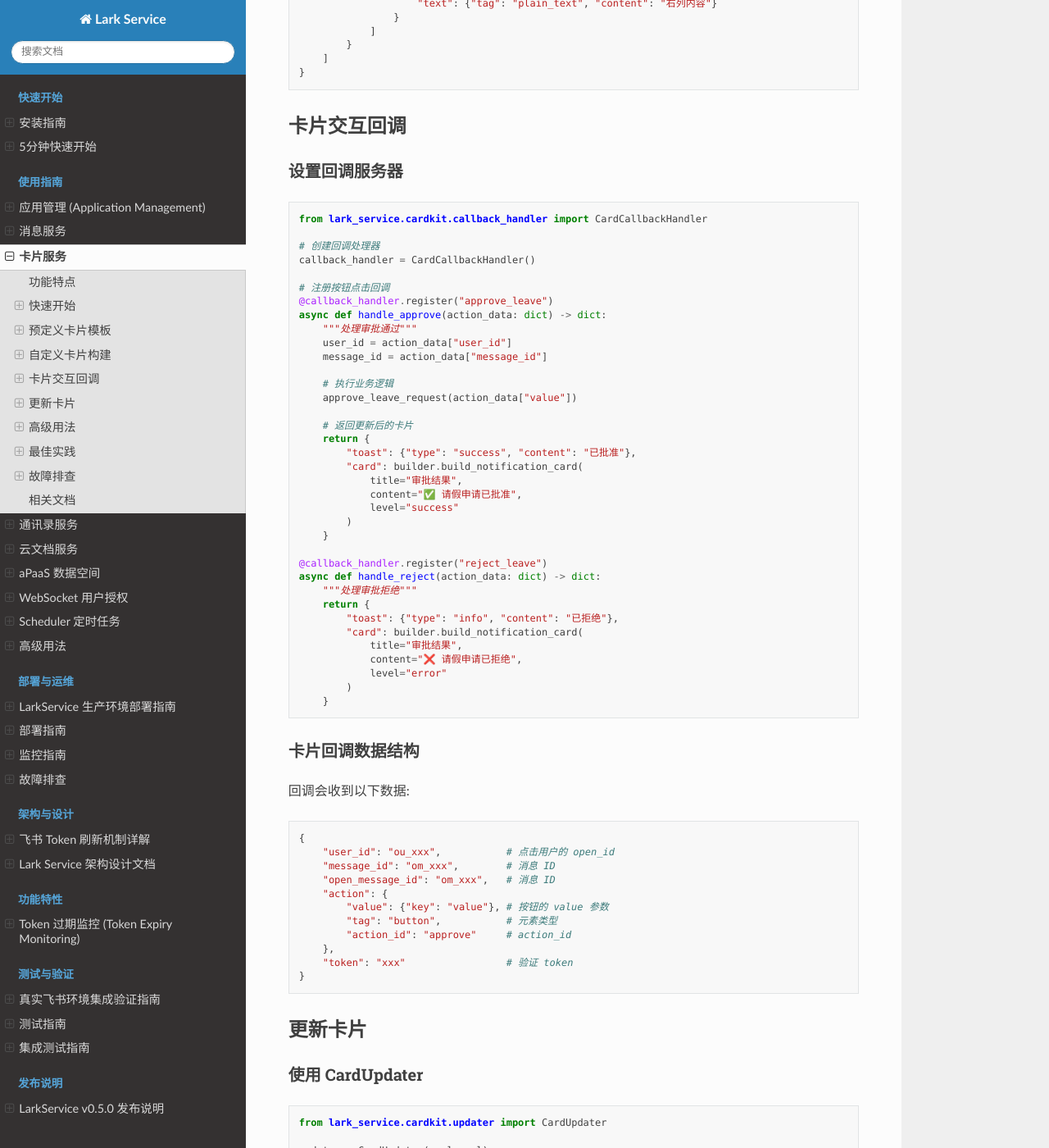
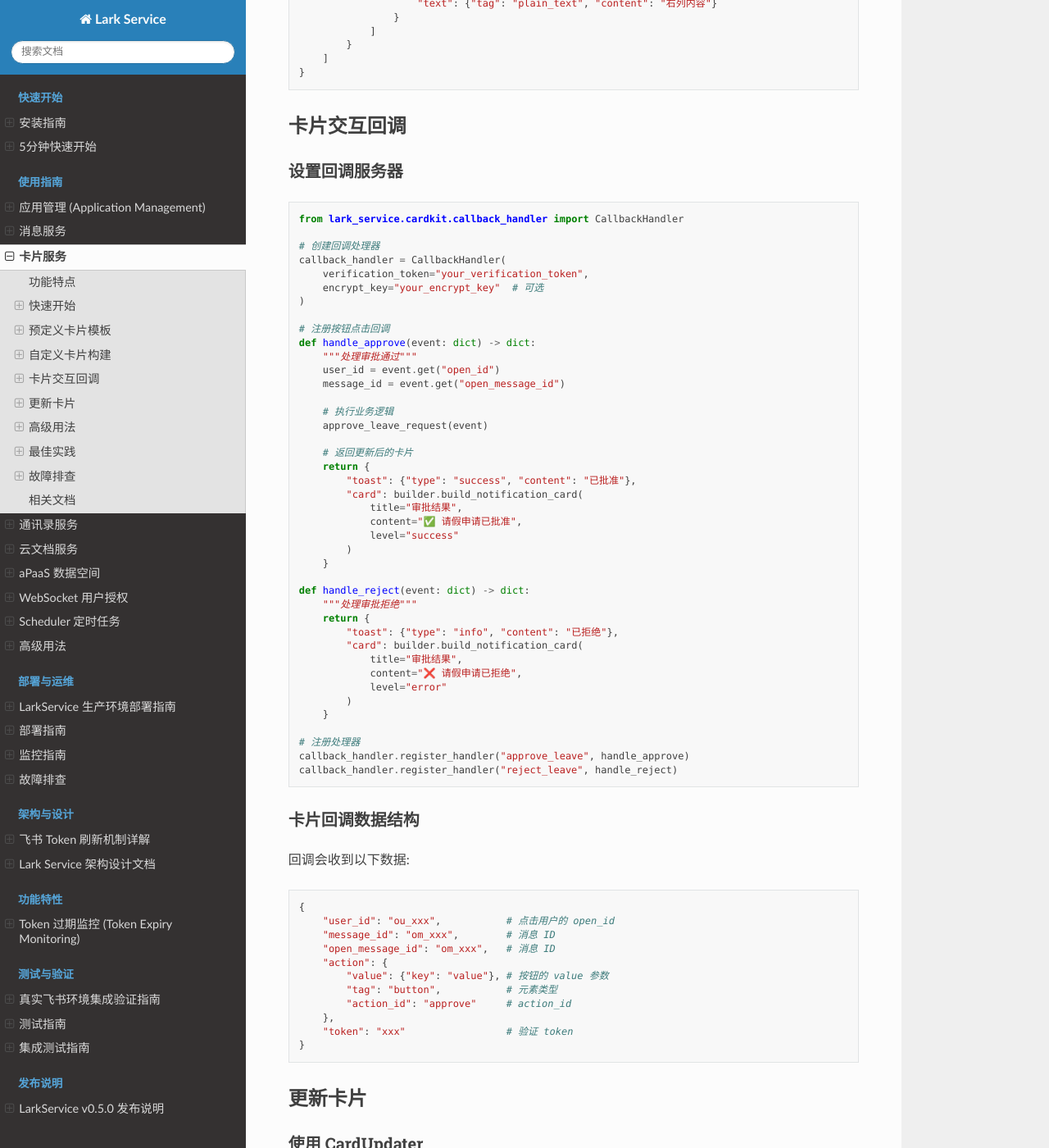
Before and after one commit to ZenRay/LarkServiceCursor, a Sphinx documentation site: the page built from docs/usage/card.md, in a window 1280 px wide and 1400 px high, scrolled down 6120 px. Shown: the whole window at 82% size. Built offline with Sphinx 7.4.7 and the Read the Docs theme 3.1.0, drawn with Linux system fonts in a browser that asks for light colours; pages that are not in the unit, such as notebooks, are missing from menus; some of the changed text lies outside the part shown.

Commit message:
fix(docs): 修正卡片服务文档中的类名和方法调用
修复内容:
- 🔧 CardCallbackHandler → CallbackHandler (正确的类名)
- 🔧 CallbackHandler 需要 verification_token 参数初始化
- 🔧 使用 register_handler() 而非装饰器 @register()
- 🔧 回调函数是同步的 def 而非 async def
- 🔧 回调参数是 event 而非 action_data
- 🔧 CardUpdater(pool=) → CardUpdater(credential_pool=)
- 🔧 update_card() → update_card_content()
- 🔧 card= → card_content= 参数名

修复文件:
- docs/usage/card.md (5 处修正)
- docs/api/lark_service.cardkit.rst (2 处修正)

所有代码示例现在与实际 API 完全一致

````diff
--- a/docs/usage/card.md
+++ b/docs/usage/card.md
@@ -338,20 +338,22 @@ card = builder.build_card(
 ### 设置回调服务器
 
 ```python
-from lark_service.cardkit.callback_handler import CardCallbackHandler
+from lark_service.cardkit.callback_handler import CallbackHandler
 
 # 创建回调处理器
-callback_handler = CardCallbackHandler()
+callback_handler = CallbackHandler(
+    verification_token="your_verification_token",
+    encrypt_key="your_encrypt_key"  # 可选
+)
 
 # 注册按钮点击回调
-@callback_handler.register("approve_leave")
-async def handle_approve(action_data: dict) -> dict:
+def handle_approve(event: dict) -> dict:
     """处理审批通过"""
-    user_id = action_data["user_id"]
-    message_id = action_data["message_id"]
+    user_id = event.get("open_id")
+    message_id = event.get("open_message_id")
 
     # 执行业务逻辑
-    approve_leave_request(action_data["value"])
+    approve_leave_request(event)
 
     # 返回更新后的卡片
     return {
@@ -363,8 +365,7 @@ async def handle_approve(action_data: dict) -> dict:
         )
     }
 
-@callback_handler.register("reject_leave")
-async def handle_reject(action_data: dict) -> dict:
+def handle_reject(event: dict) -> dict:
     """处理审批拒绝"""
     return {
         "toast": {"type": "info", "content": "已拒绝"},
@@ -374,6 +375,10 @@ async def handle_reject(action_data: dict) -> dict:
             level="error"
         )
     }
+
+# 注册处理器
+callback_handler.register_handler("approve_leave", handle_approve)
+callback_handler.register_handler("reject_leave", handle_reject)
 ```
 
 ### 卡片回调数据结构
@@ -410,18 +415,17 @@ new_card = builder.build_notification_card(
     level="success"
 )
 
-updater.update_card(
+updater.update_card_content(
     app_id="cli_xxx",
     message_id="om_xxx",  # 要更新的消息 ID
-    card=new_card
+    card_content=new_card
 )
 ```
 
 ### 在回调中更新卡片
 
 ```python
-@callback_handler.register("refresh_status")
-async def handle_refresh(action_data: dict) -> dict:
+def handle_refresh(event: dict) -> dict:
     """刷新卡片状态"""
     # 获取最新数据
     status = get_latest_status()
@@ -435,6 +439,9 @@ async def handle_refresh(action_data: dict) -> dict:
 
     # 返回新卡片 (会自动更新原卡片)
     return {"card": new_card}
+
+# 注册处理器
+callback_handler.register_handler("refresh_status", handle_refresh)
 ```
 
 ## 高级用法
@@ -577,23 +584,25 @@ except LarkAPIError as e:
 ### 3. 回调安全验证
 
 ```python
-from lark_service.cardkit.callback_handler import verify_callback
+from lark_service.cardkit.callback_handler import CallbackHandler
 
-@callback_handler.register("sensitive_action")
-async def handle_sensitive(action_data: dict) -> dict:
+callback_handler = CallbackHandler(
+    verification_token="your_verification_token",
+    encrypt_key="your_encrypt_key"
+)
+
+def handle_sensitive(event: dict) -> dict:
     """处理敏感操作"""
-    # 验证回调来源
-    if not verify_callback(action_data, app_secret):
-        return {"toast": {"type": "error", "content": "验证失败"}}
-
     # 验证用户权限
-    user_id = action_data["user_id"]
+    user_id = event.get("open_id")
     if not has_permission(user_id, "sensitive_action"):
         return {"toast": {"type": "error", "content": "权限不足"}}
 
     # 执行操作
     perform_sensitive_action()
     return {"toast": {"type": "success", "content": "操作成功"}}
+
+callback_handler.register_handler("sensitive_action", handle_sensitive)
 ```
 
 ### 4. 性能优化
````
Also changed, not shown: other parts of docs/usage/card.md (+5 -5 lines), docs/api/lark_service.cardkit.rst (+13 -8 lines).
